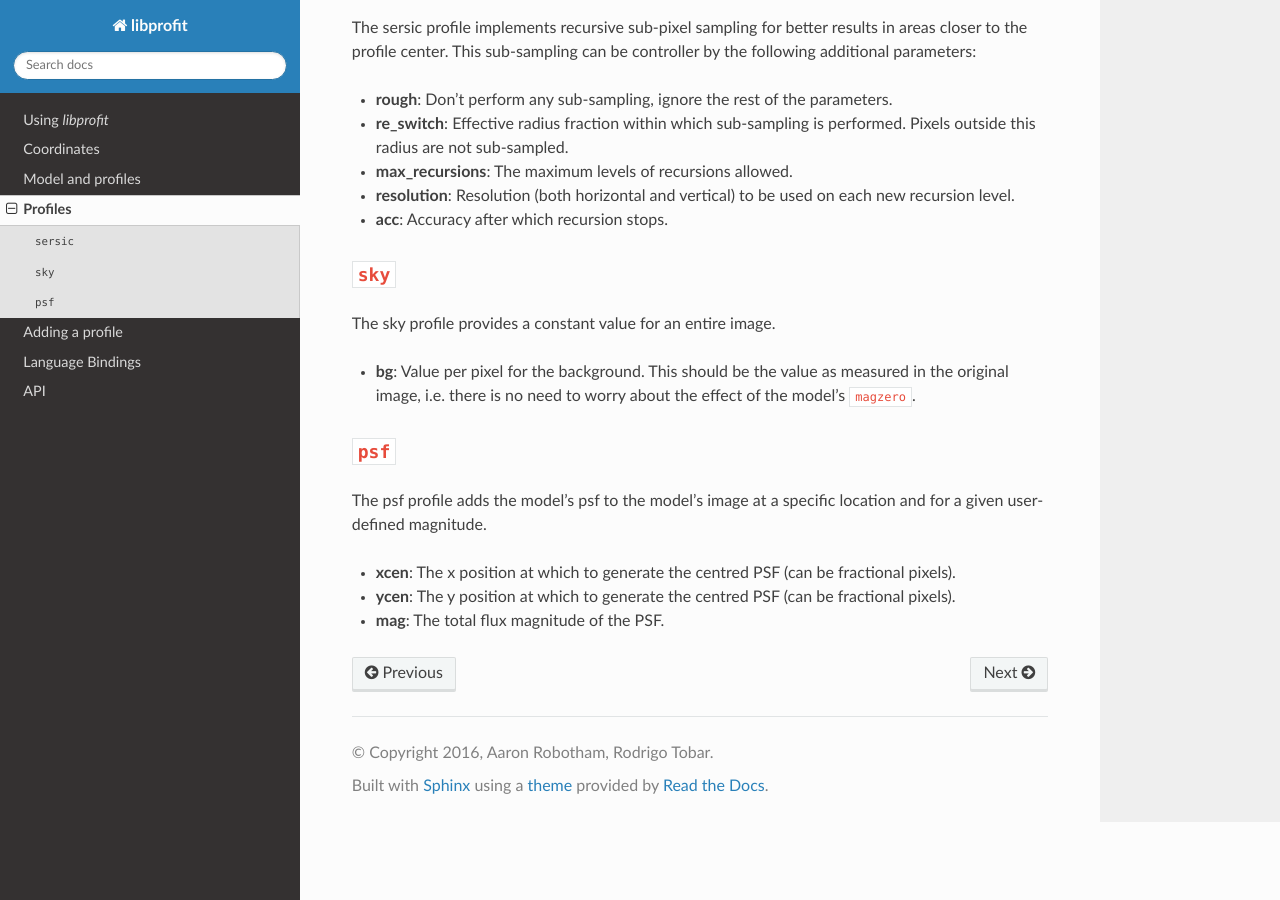
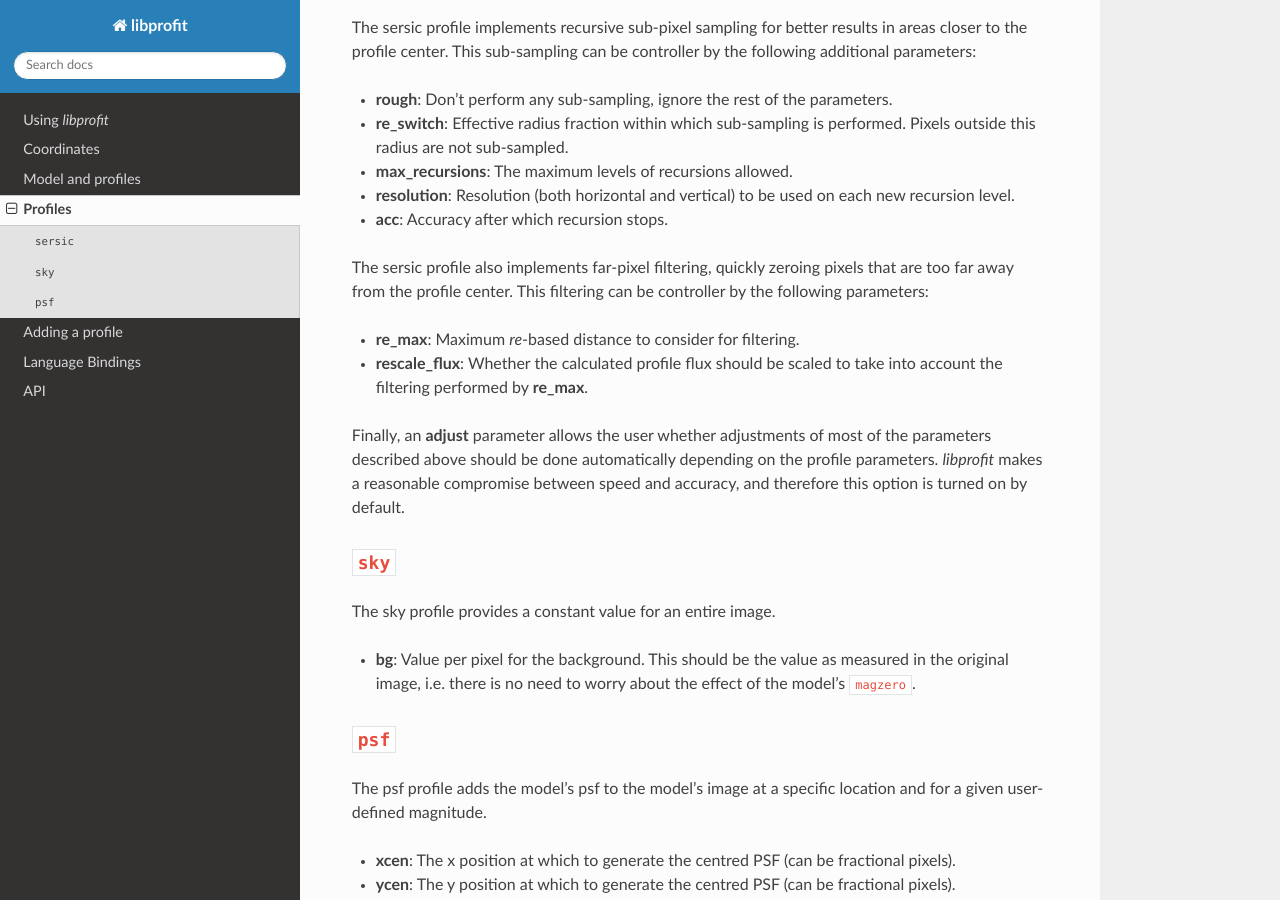
Before and after one commit to ICRAR/libprofit, a Sphinx documentation site: the page built from docs/profiles.rst, in a window 1280 px wide and 900 px high, scrolled down 917 px. Built offline with Sphinx 7.4.7 and the Read the Docs theme 2.0.0, drawn with Linux system fonts in a browser that asks for light colours.

Commit message:
new sersic params in docs and cli help
Signed-off-by: Rodrigo Tobar <rtobar@icrar.org>

```diff
--- a/docs/profiles.rst
+++ b/docs/profiles.rst
@@ -45,6 +45,21 @@ This sub-sampling can be controller by the following additional parameters:
   on each new recursion level.
 * **acc**: Accuracy after which recursion stops.
 
+The sersic profile also implements far-pixel filtering,
+quickly zeroing pixels that are too far away
+from the profile center.
+This filtering can be controller by the following parameters:
+
+* **re_max**: Maximum *re*-based distance to consider for filtering.
+* **rescale_flux**: Whether the calculated profile flux should be scaled
+  to take into account the filtering performed by **re_max**.
+
+Finally, an **adjust** parameter allows the user
+whether adjustments of most of the parameters described
+above should be done automatically depending on the profile parameters.
+*libprofit* makes a reasonable compromise between speed and accuracy,
+and therefore this option is turned on by default.
+
 ``sky``
 -------
 
```
Also changed, not shown: 1 other file.
